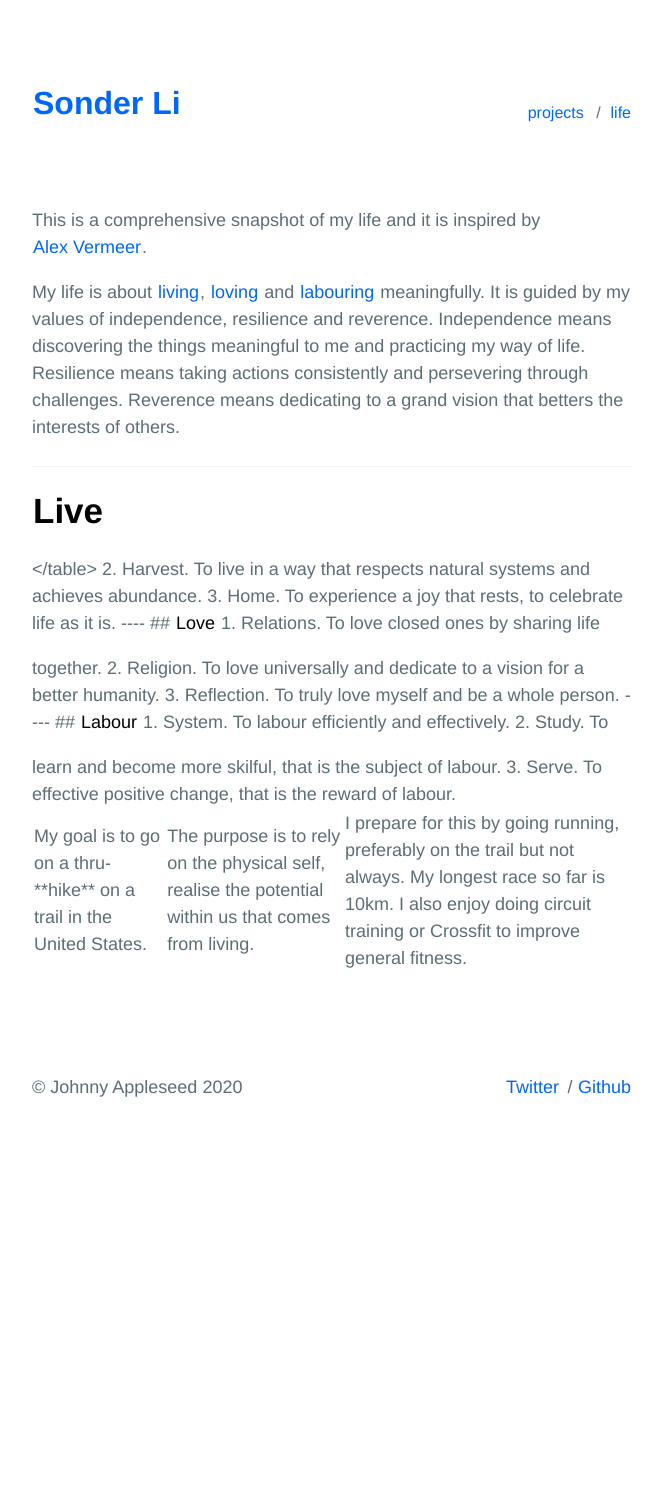
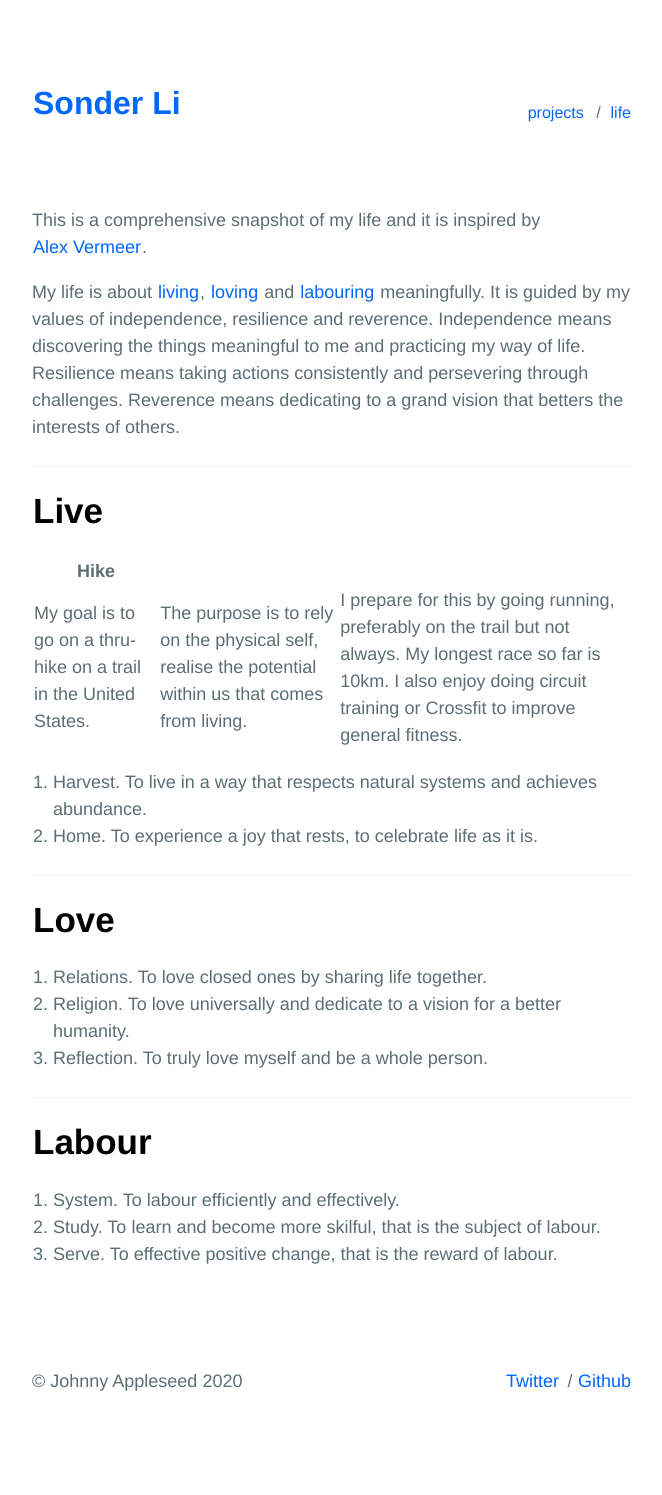
Before and after one commit to sumchuenli/sumchuenli.github.io, a Jekyll site: the page built from _pages/about.md, in a window 1280 px wide. Shown: the whole page, without its empty margins (308-970 px from the left). Built offline with Jekyll 4.4.1, drawn with Linux system fonts in a browser that asks for light colours; before the commit the page ends 1201 px from its top, so only the background shows below that.

Commit message:
fixing table again

```diff
--- a/_pages/about.md
+++ b/_pages/about.md
@@ -13,9 +13,13 @@ My life is about <a href="#live">living</a>, <a href="#love">loving</a> and <a h
 
 <table style="width:100%">
   <tr>
-    <td> My goal is to go on a thru-**hike** on a trail in the United States.</td>
+    <th>Hike</th>
+  </tr>
+  <tr>
+    <td> My goal is to go on a thru-hike on a trail in the United States.</td>
     <td> The purpose is to rely on the physical self, realise the potential within us that comes from living.</td>
     <td> I prepare for this by going running, preferably on the trail but not always. My longest race so far is 10km. I also enjoy doing circuit training or Crossfit to improve general fitness.</td>
+  </tr>
 </table>
 
 2.	Harvest. To live in a way that respects natural systems and achieves abundance.
```
